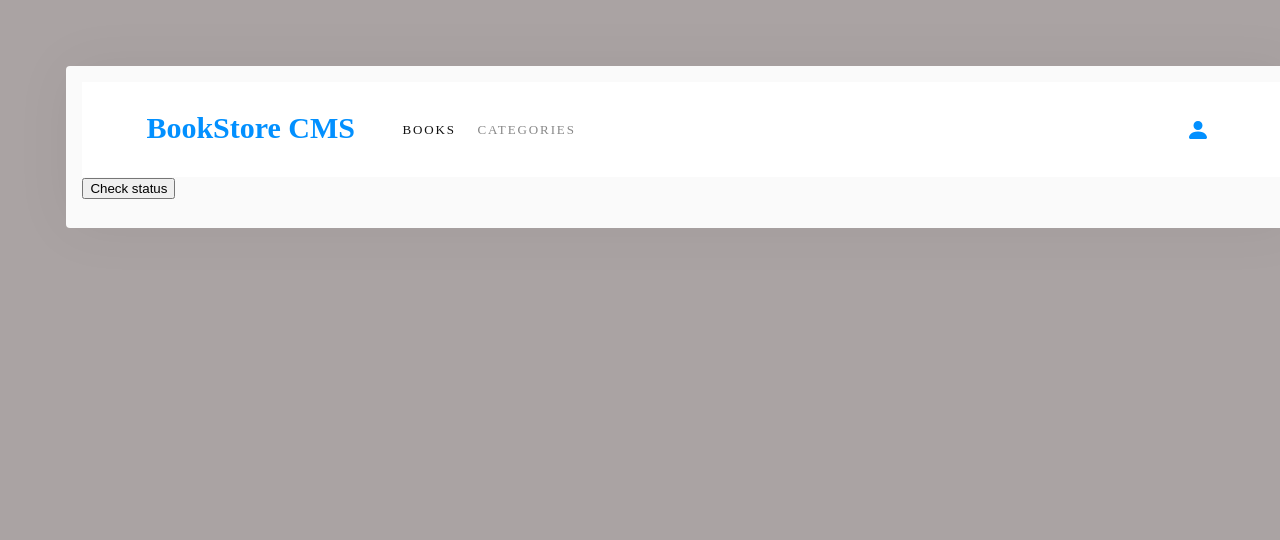
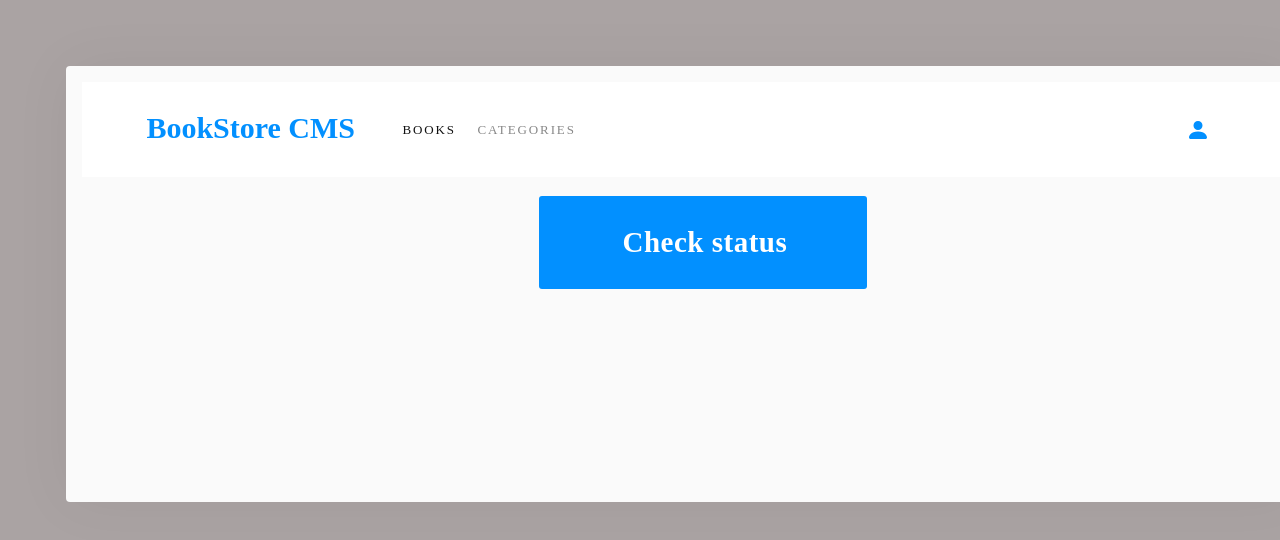
Before and after one commit to Said-laasri/bookstore-react, a React (Create React App) app: page /Categories in a window 1280 px wide. Shown: the top 540 px of the page. Built offline with nearby package versions, Linux system fonts and the light colour scheme.

Commit message:
categorie page styling

```diff
--- a/src/components/Categories.jsx
+++ b/src/components/Categories.jsx
@@ -1,5 +1,6 @@
 import { useSelector, useDispatch } from 'react-redux';
 import { checkStatusBook } from '../redux/categories/categories';
+import './Categories.scss';
 
 function Categories() {
   const alert = useSelector((state) => state.categories);
--- /dev/null
+++ b/src/components/Categories.scss
@@ -0,0 +1,41 @@
+.check {
+    display: flex;
+    justify-content: center;
+    align-items: center;
+    flex-direction: column;
+
+    button {
+        width: 20.5rem;
+        height: 5.813rem;
+        margin: 1.188rem 0 0 2.125rem;
+        padding: 0.801rem 1.188rem 0.886rem 1.375rem;
+        border-radius: 3px;
+        background-color: #0290ff;
+        font-family: RobotoSlab;
+        font-size: 1.813rem;
+        font-weight: bold;
+        font-stretch: normal;
+        font-style: normal;
+        line-height: normal;
+        letter-spacing: 0.5px;
+        text-align: center;
+        color: #fff;
+        border: none;
+
+        &:hover {
+          background-color: #001cbb;
+        }
+    }
+
+    h6 {
+        font-family: RobotoSlab;
+        font-size: 2.813rem;
+        font-weight: bold;
+        text-align: center;
+        color: rgb(8, 8, 8);
+        &:hover {
+            color: rgb(10, 248, 10);
+            text-shadow:10px 25px #001cbb;
+        }
+    }
+}
```
